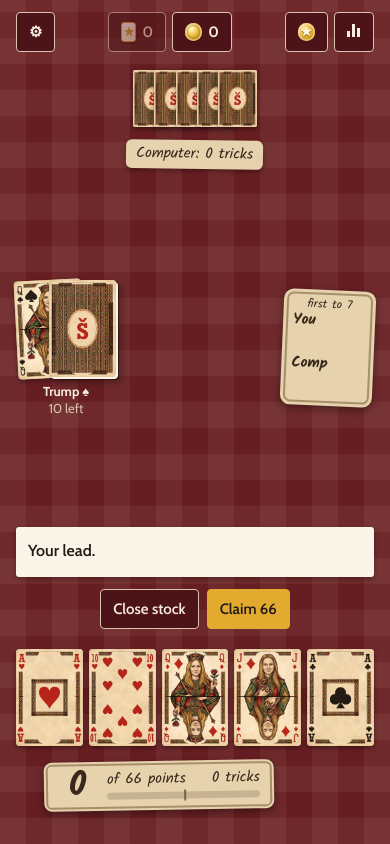
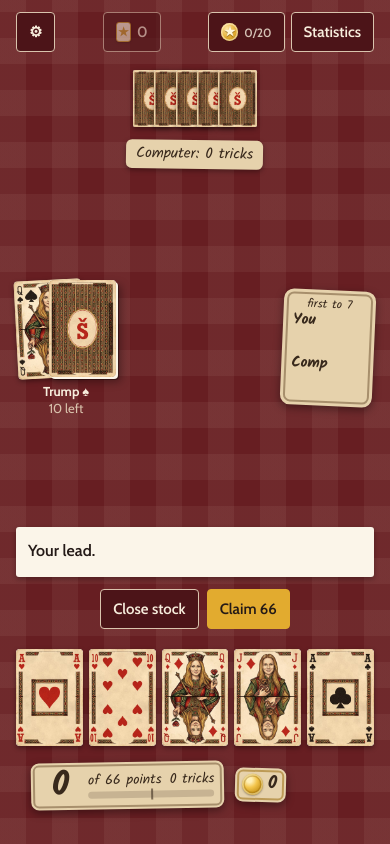
Before and after one commit to lukanedelkoprivate/snops, a plain HTML site: page index.html in a window 390 px wide. Drawn offline with nearby package versions, Linux system fonts and the light colour scheme.

Commit message:
Move the purse beside the score in the lower half
Co-Authored-By: Claude Opus 5.5 <noreply@anthropic.com>

```diff
--- a/index.html
+++ b/index.html
@@ -317,7 +317,8 @@ button.card.illegal { filter: brightness(.62); }
 .me-grid { grid-template-columns: minmax(0, 1fr) auto; grid-template-areas: "hand hand" "info pile"; row-gap: 4px; }
 .me-grid .fan { grid-area: hand; }
 .me-grid .trick-pile { grid-area: pile; }
-.me-grid .score-tag { grid-area: info; justify-self: center; }
+.me-grid .me-info { grid-area: info; justify-self: center; display: flex; align-items: center; gap: 10px; min-width: 0; max-width: 100%; }
+.me-info .score-tag { min-width: 0; flex: 0 1 230px; }
 .score-tag {
   display: flex;
   align-items: center;
@@ -487,8 +488,28 @@ button.trick-pile:not(:disabled) { cursor: pointer; }
   box-shadow: inset 0 0 0 .12em rgba(255, 240, 184, .55), inset 0 0 0 .22em rgba(143, 100, 8, .35), 0 1px 2px rgba(0, 0, 0, .35);
   vertical-align: -.2em;
 }
-.purse-btn { display: inline-flex; align-items: center; gap: 6px; font-variant-numeric: tabular-nums; }
-.purse-btn[data-level="2"] .coin, .purse-btn[data-level="3"] .coin, .purse-btn[data-level="4"] .coin { box-shadow: inset 0 0 0 .12em rgba(255, 240, 184, .55), 0 0 8px rgba(255, 210, 90, .8); }
+.purse-tag {
+  flex: none;
+  display: flex;
+  align-items: center;
+  gap: 8px;
+  padding: 7px 12px 8px 10px;
+  background: var(--mat);
+  color: #38291c;
+  font-family: var(--hand);
+  border: 0;
+  border-radius: 8px;
+  outline: 2px solid rgba(156, 109, 18, .55);
+  outline-offset: -4px;
+  box-shadow: 0 3px 8px rgba(0, 0, 0, .4);
+  transform: rotate(1.5deg);
+  cursor: pointer;
+}
+.purse-tag .coin { width: 1.9rem; height: 1.9rem; }
+.purse-body { display: flex; flex-direction: column; align-items: flex-start; line-height: 1.05; }
+.purse-tag .purse-num { font-size: 1.5rem; font-variant-numeric: tabular-nums; }
+.purse-name { font-size: .8125rem; color: #7a5a1c; white-space: nowrap; }
+.purse-tag[data-level="2"] .coin, .purse-tag[data-level="3"] .coin, .purse-tag[data-level="4"] .coin { box-shadow: inset 0 0 0 .12em rgba(255, 240, 184, .55), 0 0 8px rgba(255, 210, 90, .8); }
 .purse-num { font-weight: 700; }
 .coin.flying, .coin.rain { position: fixed; left: 0; top: 0; z-index: 80; width: 20px; height: 20px; margin: -10px 0 0 -10px; pointer-events: none; }
 .coin.rain { width: 26px; height: 26px; top: 0; margin: 0; }
@@ -498,7 +519,6 @@ button.trick-pile:not(:disabled) { cursor: pointer; }
 .purse-total { font: 400 2.25rem/1 var(--display); font-variant-numeric: tabular-nums; }
 .purse-total span { font: 600 1rem var(--body); }
 .purse-level { margin-top: 4px; font-weight: 700; color: #9c6d12; }
-.bars-icon { display: none; width: 14px; height: 13px; background: linear-gradient(currentColor, currentColor) 0 100% / 3px 6px no-repeat, linear-gradient(currentColor, currentColor) 5px 100% / 3px 13px no-repeat, linear-gradient(currentColor, currentColor) 10px 100% / 3px 9px no-repeat; }
 .header-right { display: flex; gap: 8px; }
 .joker-prog { font-size: .75rem; font-weight: 600; opacity: .8; margin-left: 2px; }
 .medal {
@@ -572,10 +592,16 @@ button.trick-pile:not(:disabled) { cursor: pointer; }
 @media (max-width: 520px) {
   header { gap: 6px; }
   .header-right { gap: 6px; }
-  #achBtn .btn-label, #settingsBtn .btn-label, #statsBtn .btn-label, #achBtn .ach-btn-count { display: none; }
+  #achBtn .btn-label, #settingsBtn .btn-label { display: none; }
+  .purse-name { display: none; }
+  .purse-tag { padding: 6px 9px 7px 7px; gap: 5px; }
+  .purse-tag .coin { width: 1.3rem; height: 1.3rem; }
+  .purse-tag .purse-num { font-size: 1.125rem; }
+  .me-info { gap: 8px; }
+  .me-info .score-tag { padding: 6px 10px 7px; gap: 8px; }
+  .me-info .score-top { flex-wrap: wrap; gap: 0 8px; font-size: .875rem; }
   .header-mid { gap: 6px; }
   .joker-prog { display: none; }
-  #statsBtn .bars-icon { display: inline-block; }
 }
 .joker-btn { font-variant-numeric: tabular-nums; display: inline-flex; align-items: center; gap: 6px; }
 .joker-icon {
@@ -712,7 +738,6 @@ button.trick-pile:not(:disabled) { cursor: pointer; }
     <button class="btn settings-btn" id="settingsBtn" aria-expanded="false" aria-controls="settingsPanel"></button>
     <div class="header-mid">
       <button class="btn settings-btn joker-btn" id="jokerBtn" data-act="joker"></button>
-      <button class="btn settings-btn purse-btn" id="purseBtn"></button>
     </div>
     <div class="header-right">
       <button class="btn settings-btn" id="achBtn"></button>
@@ -742,6 +767,7 @@ button.trick-pile:not(:disabled) { cursor: pointer; }
     <div class="me-grid">
       <div class="fan hand" id="hand"></div>
       <button class="trick-pile" id="myPile" data-act="tricks" title="See your tricks"></button>
+      <div class="me-info">
       <div class="score-tag" id="meInfo" role="status">
         <span class="score-num" id="scoreNum"></span>
         <div class="score-body">
@@ -749,6 +775,8 @@ button.trick-pile:not(:disabled) { cursor: pointer; }
           <div class="score-bar" id="scoreBar"><span class="score-fill" id="scoreFill"></span><span class="score-mark"></span></div>
           <div class="score-pending" id="scorePending" hidden></div>
         </div>
+      </div>
+      <button class="purse-tag" id="purseBtn"></button>
       </div>
     </div>
   </section>
@@ -2330,8 +2358,7 @@ function render() {
   renderScore();
   $('settingsBtn').innerHTML = `<span aria-hidden="true">⚙︎</span><span class="btn-label"> ${L().settings}</span>`;
   $('settingsBtn').setAttribute('aria-label', L().settings);
-  $('statsBtn').innerHTML = `<span class="bars-icon" aria-hidden="true"></span><span class="btn-label">${L().statsTitle}</span>`;
-  $('statsBtn').setAttribute('aria-label', L().statsTitle);
+  $('statsBtn').textContent = L().statsTitle;
   renderPurse();
   const toNext = rewards.jokers < JOKER_MAX ? `<span class="joker-prog">${rewards.streak}/${JOKER_STREAK}</span>` : '';
   $('jokerBtn').innerHTML = `<span class="joker-icon" aria-hidden="true">★</span> ${rewards.jokers}${toNext}`;
@@ -2552,7 +2579,7 @@ const fmtCoins = n => Math.round(n).toLocaleString(lang === 'st' ? 'sl-SI' : 'en
 
 function renderPurse() {
   const level = purseLevel(shownCoins);
-  $('purseBtn').innerHTML = `<span class="coin" aria-hidden="true"></span><span class="purse-num">${fmtCoins(shownCoins)}</span>`;
+  $('purseBtn').innerHTML = `<span class="coin" aria-hidden="true"></span><span class="purse-body"><span class="purse-num">${fmtCoins(shownCoins)}</span><span class="purse-name">${L().purseLevels[level]}</span></span>`;
   $('purseBtn').setAttribute('aria-label', L().purseAria(fmtCoins(purse.coins)));
   $('purseBtn').setAttribute('data-level', level);
   if (purse.coins !== shownCoins && !coinsFlying) settleCoins();
--- a/sw.js
+++ b/sw.js
@@ -1,4 +1,4 @@
-const CACHE = 'snops-6d20ae062de5';
+const CACHE = 'snops-b93848a9b0b2';
 const FONTS = 'snops-fonts';
 const FILES = [
   "cards/CA.jpg",
```
